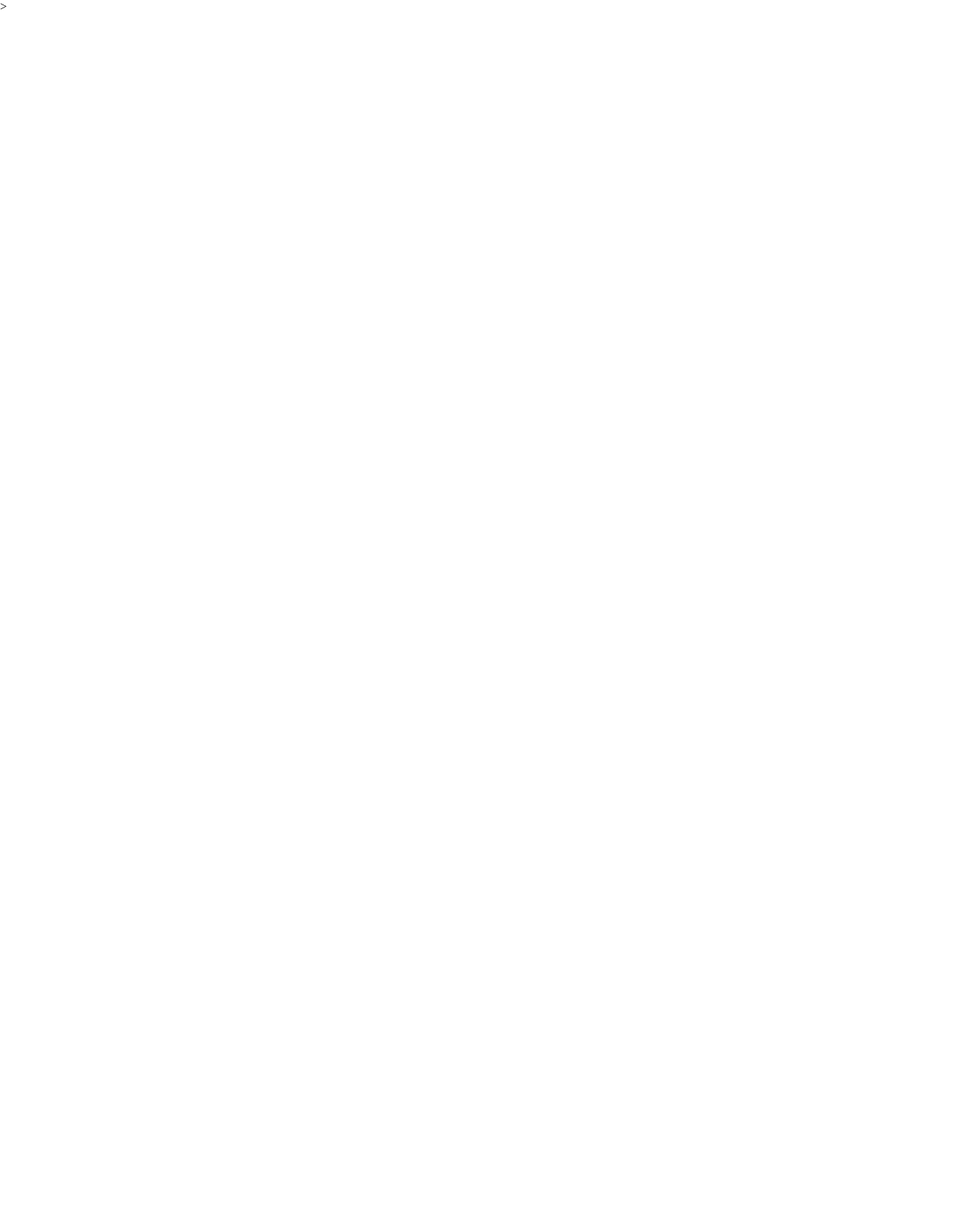
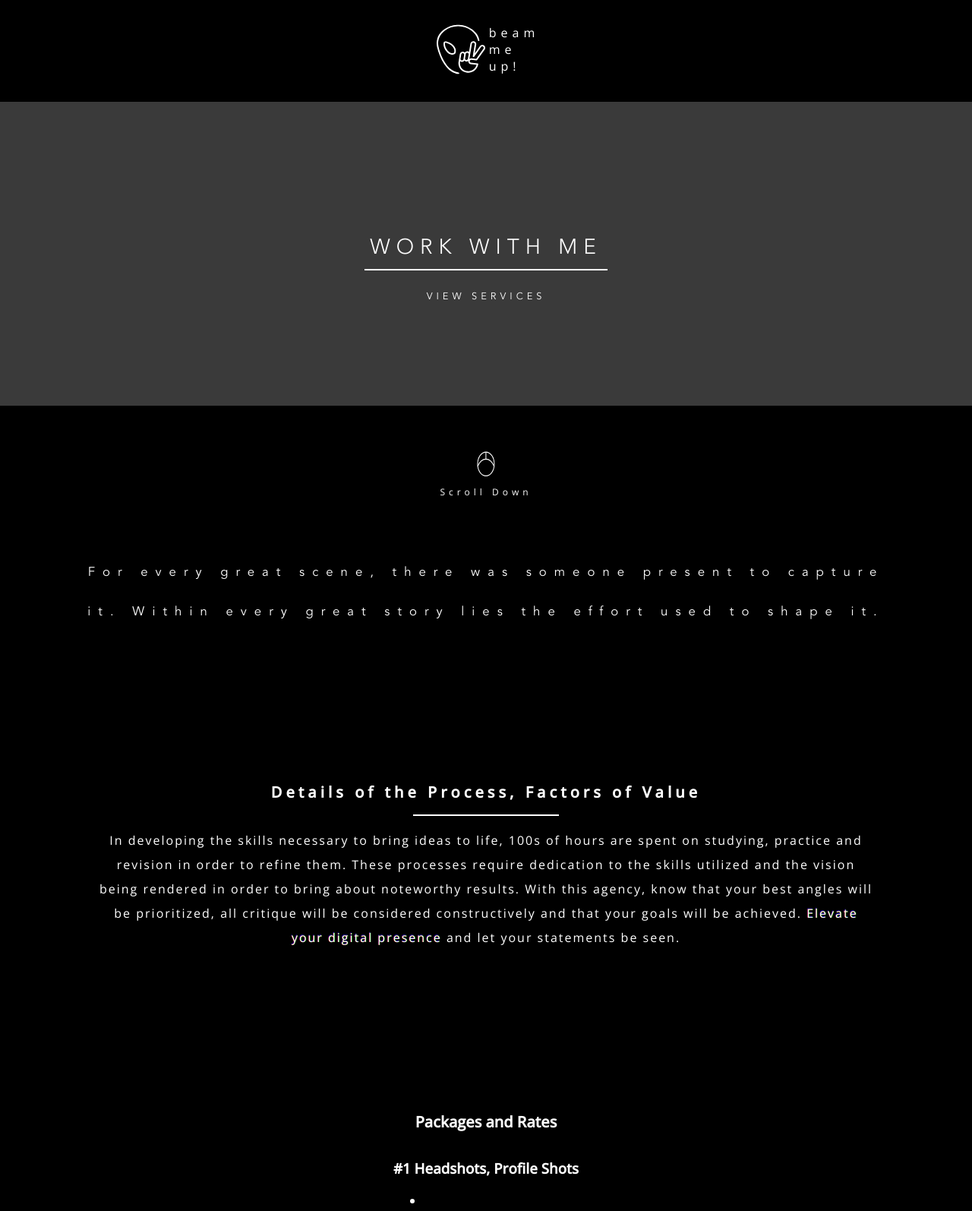
Before and after one commit to scottiiiOnTheSide/Portfolio_dev, a plain HTML site: page services.html in a window 1280 px wide. Shown: the top 1594 px of the page at 76% size. Before the commit the page ends 800 px from the top, so only its background shows below. Drawn offline with nearby package versions, Linux system fonts and the light colour scheme.

Commit message:
See notes.txt

```diff
--- a/css/main.css
+++ b/css/main.css
@@ -45,7 +45,7 @@ body {
 	width: 100%;
 }
 
-body#landing, body#gallery {
+body#landing, body#gallery, body#services {
 	background-color: black;
 }
 
@@ -76,6 +76,42 @@ div#overlay {
 header#gallery  {
 	color: white;
 }
+
+header#logo {
+	display: flex;
+	flex-direction: row;
+	justify-content: center;
+	flex-wrap: wrap;
+ 	align-content: center;
+ 	transition: all 0.2s ease;
+ 	margin: -18px 0 20px;
+ 	padding-top: 16px;
+}
+
+header#logo:hover {
+	transform: scale(1.15);
+}
+
+header#logo img {
+	width: 64px;
+	margin: 10px 5px;
+}
+
+header#logo p#brandname {
+	font-family: "Open Sans";
+	font-size: 1em;
+	font-weight: 300;
+	text-align: left;
+	letter-spacing: 6px;
+	line-height: 22px;
+	color: white;
+	text-transform: lowercase;
+	font-style: unset;
+
+	clip-path: none;
+	max-width: 325px;
+}
+
 
 	header span {
 /*	div#comingSoon span {*/
@@ -120,22 +156,6 @@ header#gallery  {
 	}
 
 
-
-	/* the underline */
-	/*header span::after {
-		content: '';
-		position: absolute;
-		width: 125px;
-		border-top: 4px solid;
-		border-image-source: linear-gradient(90deg, rgba(60,220,200,1) 0%, rgba(65,105,225,1) 100%);
-		border-image-slice: 1;
-		padding: 0;
-		transform: translateX(-50%);
-		left: 50%;
-		bottom: 15px;
-	}*/
-
-
 	@keyframes glitch {
 			0% {text-shadow: 0.05em 0 0 rgba(255, 0, 0, .75),
 						 -0.025em -.05em 0 rgba(0, 255, 0, .75),
@@ -170,6 +190,10 @@ header#gallery  {
 	animation: glitch 1.25s infinite;
 }
 
+.glitch-constant {
+	animation: glitch 1.5s infinite;;
+}
+
 .glitch span {
 		clip-path: polygon(0 0, 100% 0, 100% 70%, 0 60%);
 		transform: translate(-0.07em, -0.025em);
@@ -183,15 +207,34 @@ header#gallery  {
 }
 
 
+
+
+
+
+button.default {
+		font-family: 'Avenir';
+    font-size: 0.8em;
+    font-weight: 500;
+    color: white;
+    letter-spacing: 5px;
+    text-decoration: none;
+    text-transform: uppercase;
+    background-color: transparent;
+    border: none;
+    transition: all 0.5s ease;
+}
+
+button.default:hover {
+	letter-spacing: 10px;
+}
+
+
+
+
 /*
 		As of 03. 06. 2023
 		All proceeding code outdated
 */
-
-
-
-
-
 
 
 /*
--- a/css/services.css
+++ b/css/services.css
@@ -0,0 +1,160 @@
+
+header#hero {
+	width: 100%;
+	height: 50vh;
+	position: relative;
+
+	background-color: gray;
+}
+
+/*logo header height + padding = 115px*/
+header#hero video {
+	width: 100%;
+	height: 100%;
+	object-fit: cover;
+	top: 0;
+	left: 0;
+}
+
+header#hero div#cover {
+	width: 100%;
+	height: 104%;
+	background-color: rgba(0, 0, 0, 0.55);
+	position: absolute;
+	top: -4px;
+}
+
+header#hero div#wrapper {
+	width: 100%;
+	position: absolute;
+	top: 45%;
+	left: 50%;
+	transform: translate(-50%, -50%);
+}
+
+header#hero h1 {
+	width: 77%;
+	font-size: 1.75em;
+	font-weight: 300;
+	color: white;
+	font-family: 'Avenir';
+	letter-spacing: 8px;
+	text-transform: uppercase;
+	text-align: center;
+
+	border-bottom: 2px solid white;
+	padding-bottom: 10px;
+
+	position: absolute;
+	top: 50%;
+	left: 50%;
+	transform: translate(-50%, -50%);
+}
+
+header#hero button#scrollToServices.default {
+	position: relative;
+    top: 76px;
+    left: 50%;
+    transform: translateX(-50%);
+}
+
+
+
+
+
+
+
+
+@media only screen and (min-width: 767px) {
+	header#hero h1 {
+		width: 25%;
+	}
+}
+
+
+
+
+
+
+
+div#splash, div#quoteTwo, div#menu {
+	display: flex;
+	flex-direction: column;
+	align-items: center;
+	width: 100%;
+	margin: 60px 0;
+
+	color: white;
+	font-family: "Open Sans";
+	text-align: center;
+}
+
+div#splash img {
+	width: 24px;
+}
+
+div#splash p {
+	font-family: "Open Sans";
+	font-weight: 300;
+	font-size: 0.75em;
+	letter-spacing: 5px;
+}
+
+p#quote {
+	font-family: "Avenir";
+/*	font-weight: 500;*/
+	font-size: 1.05em;
+	letter-spacing: 10px;
+	line-height: 52px;
+	color: white;
+	text-align: center;
+	width: 85%;
+	margin: 60px auto;
+}
+
+
+
+div#quoteTwo {
+	margin: 180px 0;
+}
+
+div#quoteTwo h2 {
+	font-family: "Open Sans";
+	font-size: 1.25em;
+	letter-spacing: 5px;
+}
+
+div#quoteTwo div.underline {
+	width: 15%;
+	border-bottom: 2px solid white;
+}
+
+div#quoteTwo p {
+	width: 80%;
+	font-weight: 300;
+	font-size: 1em;
+	letter-spacing: 2px;
+	line-height: 32px;
+}
+
+
+
+
+
+
+
+
+
+div#menu {}
+
+div#menu h2#title {
+	font-size: 1.25em;
+}
+
+div#menu div.underline {}
+
+div#menu div.package {}
+
+div#menu div.package div.left {}
+
+div#menu div.package div.right {}
--- a/services.html
+++ b/services.html
@@ -11,7 +11,7 @@
 	<link rel="stylesheet" type="text/css" href="css/services.css">
 <head>
 
-<body>
+<body id="services">
 
 	<!-- Fade in on arrival,
 		 fade out on page leave -->
@@ -25,7 +25,10 @@
 
 				setTimeout(()=> {
 					overlay.style.zIndex = 0;
-				}, 250)
+					setTimeout(()=> {
+						overlay.style.display = 'none';
+					}, 200)
+				}, 1200)
 			}
 		}
 	</script>
@@ -37,4 +40,79 @@
 <!-- Beginning of Page Body -->
 
 
+
+<!-- H E A D E R -->
+<header id="logo">
+	<img id="logo" src="./resources/logos/Beammeupscottiii-LogoSolo-white.svg" alt="The beam me up scotty logo"/>
+	<p id="brandname" class="glitch">beam<br>me<br>up!</ps>
+</header>
+
+<header id="hero">
+	<!-- <video playsinline autoplay muted loop id="bgvid">
+  		<source src="./img/BeamMeUp_reel-web" type="video/mp4">
+	</video> -->
+	<div id="cover"></div>
+
+	<div id="wrapper">
+		<h1>Work With Me</h1>
+		<button id="scrollToServices" class="default">view services</button>
+	</div>
+
+</header>
+
+<div id="splash">
+	<img src="./resources/mouse.svg"/>
+	<p>Scroll Down</p>
+</div>
+
+<p id="quote">
+	For every great scene, there was someone present
+	to capture it. Within every great story lies the
+	effort used to shape it.
+</p>
+
+<div id="quoteTwo">
+	<h2>Details of the Process, Factors of Value</h2>
+	<div class="underline"></div>
+	<p>
+		In developing the skills necessary to bring ideas to life, 100s of hours are spent on studying, practice and revision in order to refine them. These processes require dedication to the skills utilized and the vision being rendered in order to bring about noteworthy results. With this agency, know that your best angles will be prioritized, all critique will be considered constructively and that your goals will be achieved. <span class="glitch-constant">Elevate your digital presence</span> and let your statements be seen.
+	</p>
+</div>
+
+<div id="menu">
+	<h2 id="title">Packages and Rates</h2>
+	<div class="underline"></div>
+
+	<div class="package">
+
+		<div class="left">
+			<h3>
+				<span>#1</span>
+				Headshots, Profile Shots
+			</h3>
+
+			<ul>
+				<li></li>
+			</ul>
+		</div>
+
+		<div class="right">
+			<ul>
+				<li>
+					<span class="price">$75</span>
+					<span class="time">30mins - 1hr</span>
+				</li>
+			</ul>
+		</div>
+
+		<div class="buttonWrapper">
+			<button class="openMessagePrompt"></button>
+		</div>
+	</div>
+
+	<div class="package"></div>
+	<div class="package"></div>
+	<div class="package"></div>
+</div>
+
 </body>
```
Also changed, not shown: css/gallery.css (+16 -3 lines), css/landing.css (+18 -8 lines), gallery.html (+6 -3 lines), node.js (added, +12 -0 lines), resources/imageNamesToFile.js (deleted, +0 -33 lines), resources/mouse.svg (added), 3 other files.
